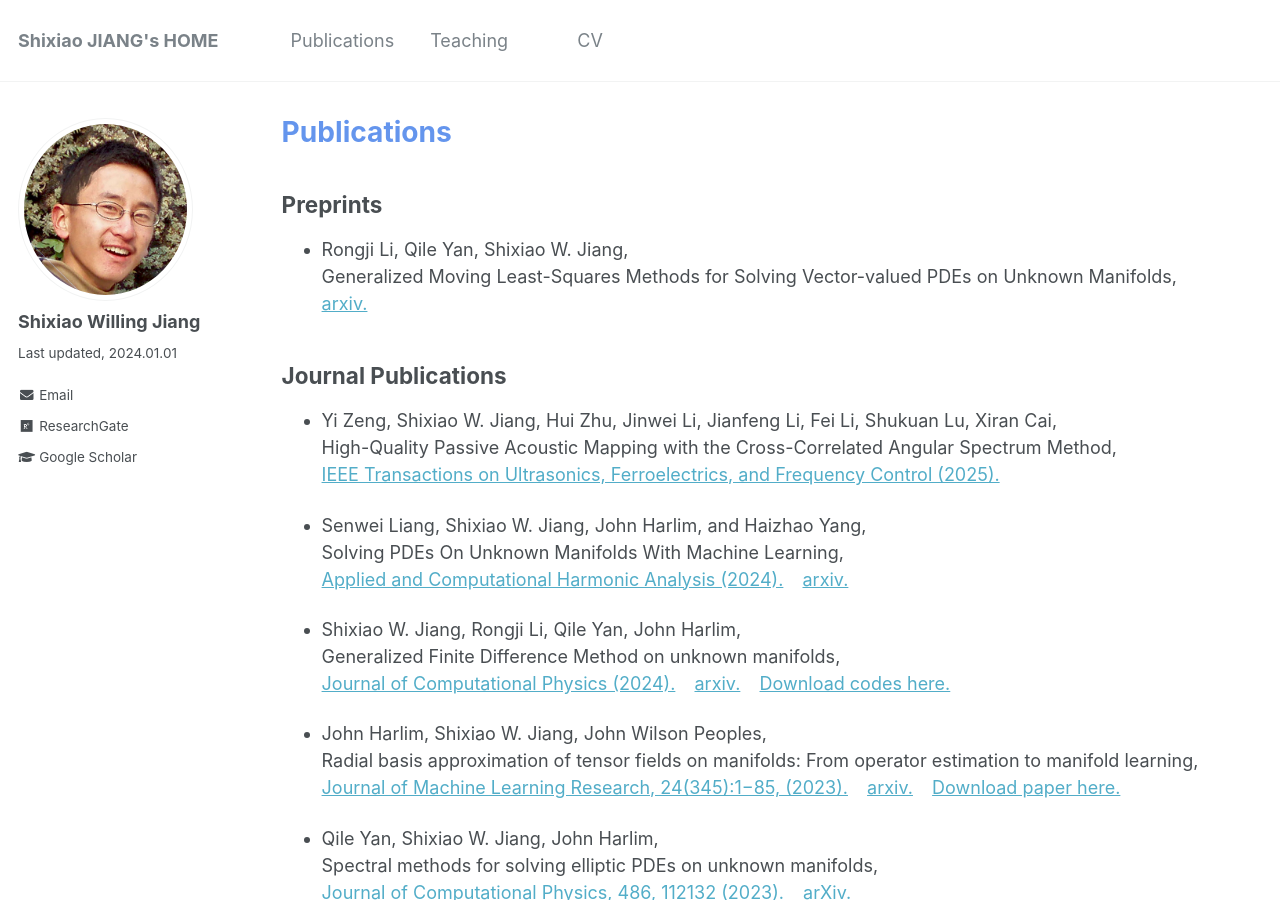
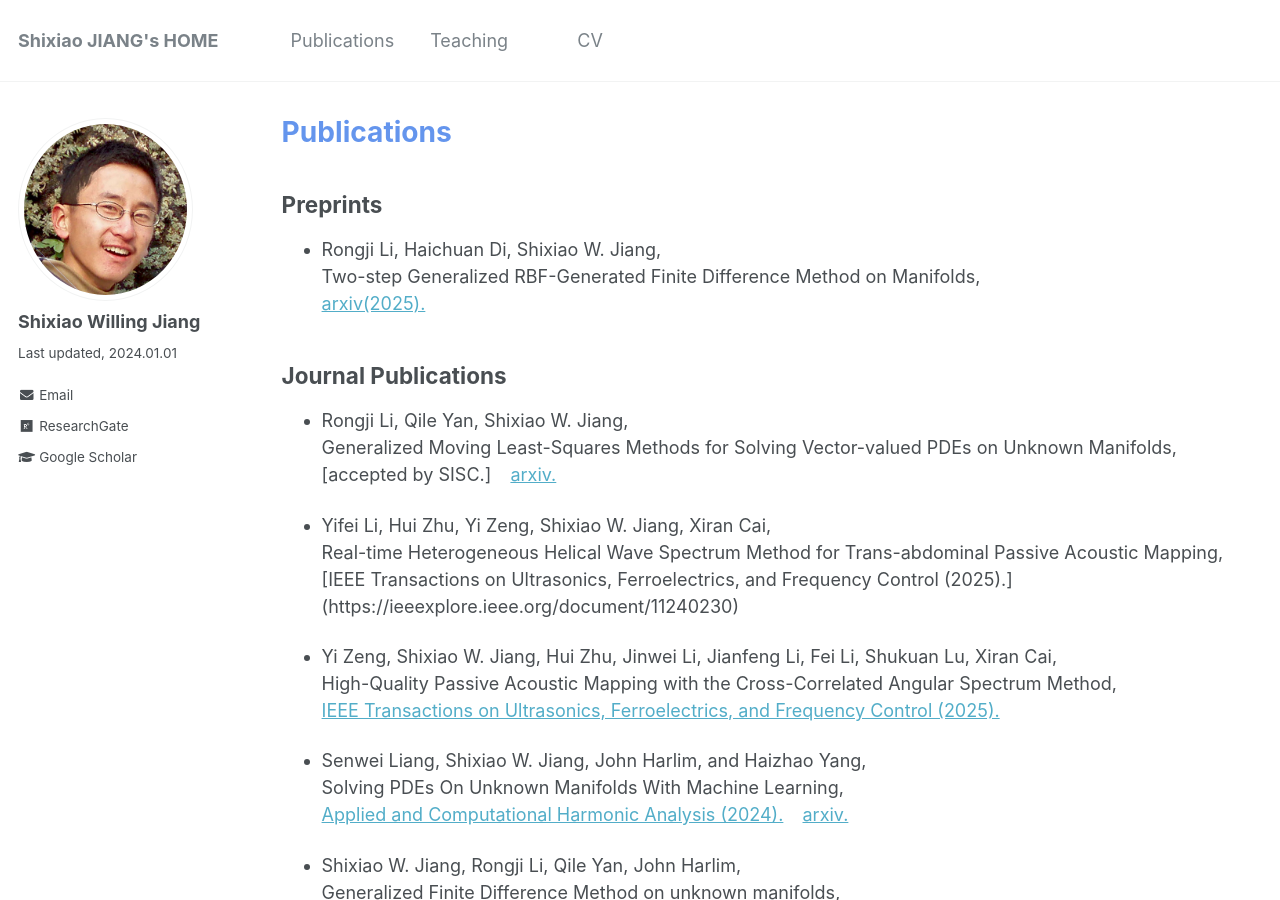
Before and after one commit to willingjiang/willingjiang.github.io, a Jekyll site: the page built from _pages/publication.md, in a window 1280 px wide and 900 px high. Built offline with Jekyll 4.4.1, drawn with Linux system fonts in a browser that asks for light colours.

Commit message:
Update publication.md

```diff
--- a/_pages/publication.md
+++ b/_pages/publication.md
@@ -9,11 +9,21 @@ author_profile: true
 
 ## Preprints
 
+* Rongji Li, Haichuan Di, Shixiao W. Jiang, <br>
+Two-step Generalized RBF-Generated Finite Difference Method on Manifolds, <br>
+[arxiv(2025).](https://arxiv.org/abs/2511.18049)
+
+## Journal Publications
+
 * Rongji Li, Qile Yan, Shixiao W. Jiang, <br>
 Generalized Moving Least-Squares Methods for Solving Vector-valued PDEs on Unknown Manifolds, <br>
+[accepted by SISC.] &ensp;
 [arxiv.](https://arxiv.org/abs/2406.12210)
 
-## Journal Publications
+* Yifei Li, Hui Zhu, Yi Zeng, Shixiao W. Jiang, Xiran Cai, <br>
+Real-time Heterogeneous Helical Wave Spectrum Method for Trans-abdominal Passive Acoustic Mapping, <br>
+[IEEE Transactions on Ultrasonics, Ferroelectrics, and Frequency Control (2025).]
+(https://ieeexplore.ieee.org/document/11240230)
 
 * Yi Zeng, Shixiao W. Jiang, Hui Zhu, Jinwei Li, Jianfeng Li, Fei Li, Shukuan Lu, Xiran Cai, <br>
 High-Quality Passive Acoustic Mapping with the Cross-Correlated Angular Spectrum Method, <br>
```
